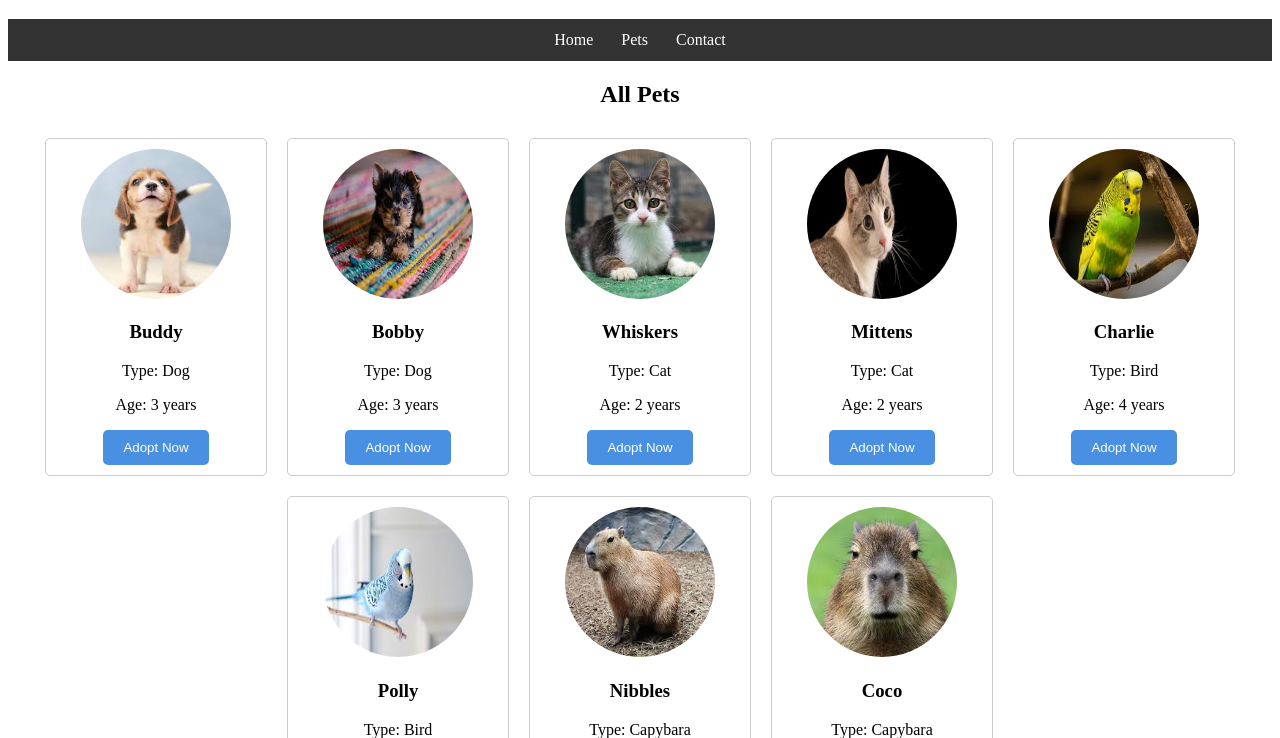
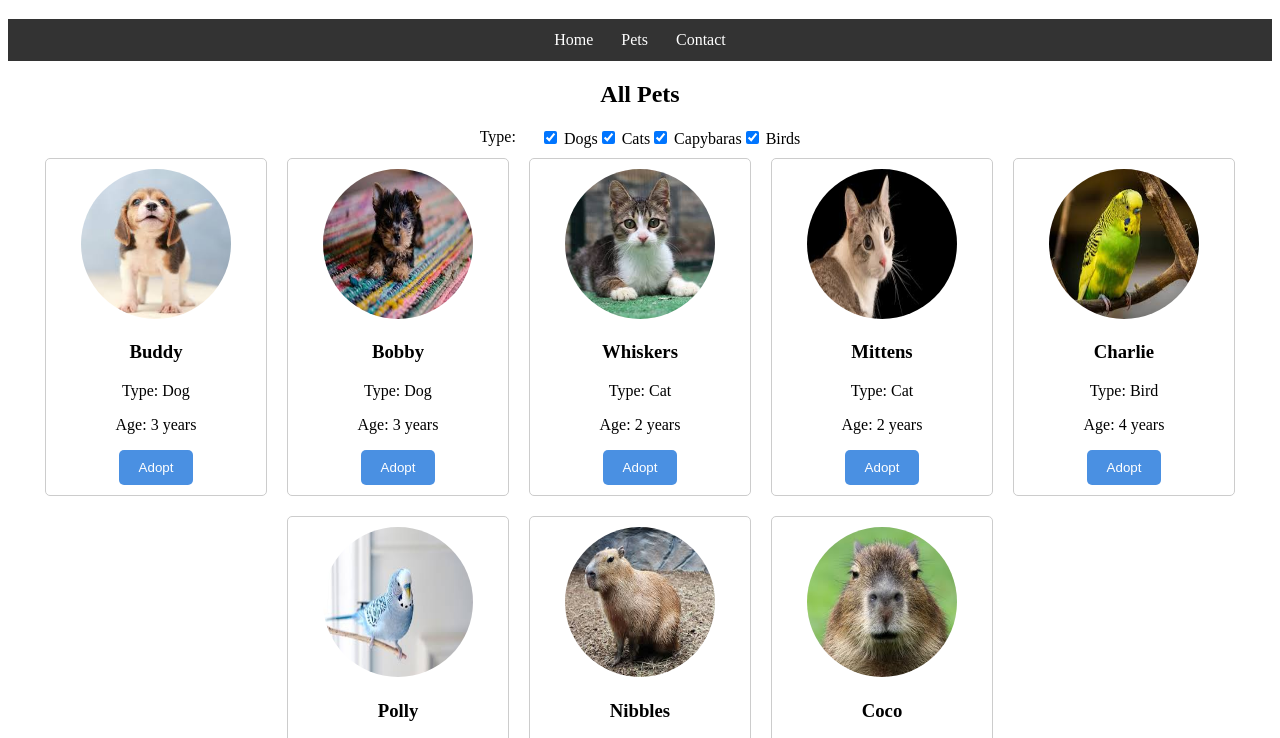
Before and after one commit to knsxw/petshop, a plain HTML site: page pets.html in a window 1280 px wide. Shown: the part 61-799 px from the top of the page. Drawn offline with nearby package versions, Linux system fonts and the light colour scheme.

Commit message:
Added filter

```diff
--- a/loadpets.js
+++ b/loadpets.js
@@ -49,16 +49,39 @@ const pets = [
     }
 ];
 
-var ap = document.getElementById("all-pets")
+function loadPets() {
+    console.log("Loading pets...");
+    const petContainer = document.getElementById("all-pets");
+    pets.forEach(pet => {
+        const petDiv = document.createElement("div");
+        petDiv.className = "pet";
+        petDiv.innerHTML = `
+            <img src="${pet.img}" alt="${pet.name}">
+            <h3>${pet.name}</h3>
+            <p>Type: ${pet.type}</p>
+            <p>Age: ${pet.age} years</p>
+            <button class="adopt-btn" onclick="adoptPet()">Adopt</button>
+        `;
+        petContainer.appendChild(petDiv);
+        $('input[name="pet-type"]').on("change", function () {
+            filterPets();
 
-for (let i = 0; i < pets.length; i++) {
-    var aPet = ap.appendChild(document.createElement("div"));
-    aPet.className = "pet";
-    aPet.innerHTML = `
-    <img src="${pets[i].img}" alt="${pets[i].name}">
-    <h3>${pets[i].name}</h3>
-    <p>Type: ${pets[i].type}</p>
-    <p>Age: ${pets[i].age} years</p>
-    <button onclick="adoptPet()">Adopt Now</button>
-`;
+        });
+    });
 }
+
+function filterPets() {
+    const selectedTypes = $('input[name="pet-type"]:checked').map(function () {
+        return this.value;
+    }).get();
+
+    $('.pet').each(function () {
+        const petType = $(this).find('p').first().text().replace('Type: ', '');
+        if (selectedTypes.includes(petType)) {
+            $(this).show();
+        } else {
+            $(this).hide();
+        }
+    });
+}
+$(document).ready(loadPets);
--- a/pets.html
+++ b/pets.html
@@ -18,6 +18,51 @@
     <main>
       <section class="featured">
         <h2>All Pets</h2>
+        <div style="display: flex; gap: 24px; justify-content: center">
+          Type:
+          <div style="display: flex">
+            <div>
+              <input
+                type="checkbox"
+                id="type-dogs"
+                name="pet-type"
+                value="Dog"
+                checked
+              />
+              Dogs
+            </div>
+            <div>
+              <input
+                type="checkbox"
+                id="type-cats"
+                name="pet-type"
+                value="Cat"
+                checked
+              />
+              Cats
+            </div>
+            <div>
+              <input
+                type="checkbox"
+                id="type-capybaras"
+                name="pet-type"
+                value="Capybara"
+                checked
+              />
+              Capybaras
+            </div>
+            <div>
+              <input
+                type="checkbox"
+                id="type-birds"
+                name="pet-type"
+                value="Bird"
+                checked
+              />
+              Birds
+            </div>
+          </div>
+        </div>
         <div id="all-pets" class="pet-list"></div>
       </section>
     </main>
@@ -40,6 +85,7 @@
         ></iframe>
       </div>
     </footer>
+    <script src="https://ajax.googleapis.com/ajax/libs/jquery/3.6.0/jquery.min.js"></script>
     <script src="script.js"></script>
     <script src="loadpets.js"></script>
   </body>
```
